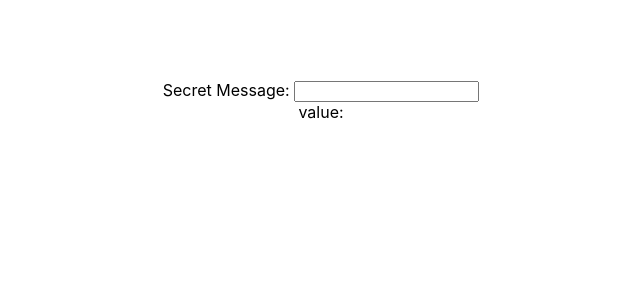
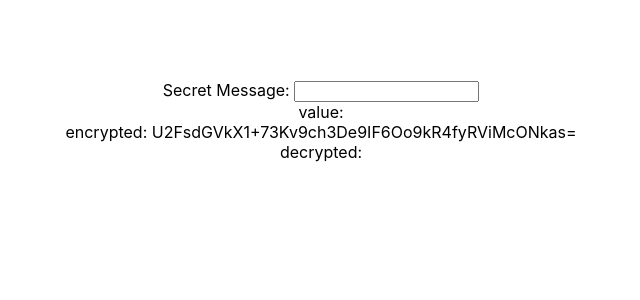
Before and after one commit to learnitmyway/secret-messenger, a React (Create React App) app: page / in a window 1280 px wide. Shown: the top 300 px of the page, without its empty margins (319-959 px from the left). Built offline with nearby package versions, Linux system fonts and the light colour scheme.

Commit message:
add encryption, decryption and hashing

```diff
--- a/src/App.js
+++ b/src/App.js
@@ -1,8 +1,14 @@
 import { useState } from "react";
+import { decrypt, encrypt, hash } from "./util";
+
 import "./App.css";
 
 function App() {
   const [secretMessageVal, setSecretMessageVal] = useState("");
+  const key = hash({ str: "some key" });
+
+  const encrypted = encrypt({ message: secretMessageVal, key });
+  const decrypted = decrypt({ encryptedMessage: encrypted, key });
   return (
     <main className="App">
       <label htmlFor="secret-message-input">Secret Message: </label>
@@ -12,6 +18,8 @@ function App() {
         value={secretMessageVal}
       />
       <div>value: {secretMessageVal}</div>
+      <div>encrypted: {encrypted}</div>
+      <div>decrypted: {decrypted}</div>
     </main>
   );
 }
--- /dev/null
+++ b/src/util.js
@@ -0,0 +1,15 @@
+import CryptoJS from "crypto-js";
+
+export function encrypt({ message, key }) {
+  return CryptoJS.AES.encrypt(message, key).toString();
+}
+
+export function decrypt({ encryptedMessage, key }) {
+  return CryptoJS.AES.decrypt(encryptedMessage, key).toString(
+    CryptoJS.enc.Utf8
+  );
+}
+
+export function hash({ str }) {
+  return CryptoJS.SHA512(str).toString(CryptoJS.enc.Base64);
+}
```
Also changed, not shown: 1 other file (tests, documents, lock files or other folders).
